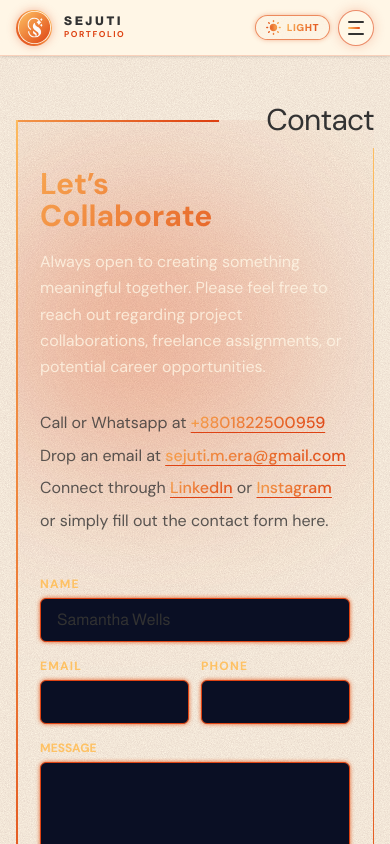
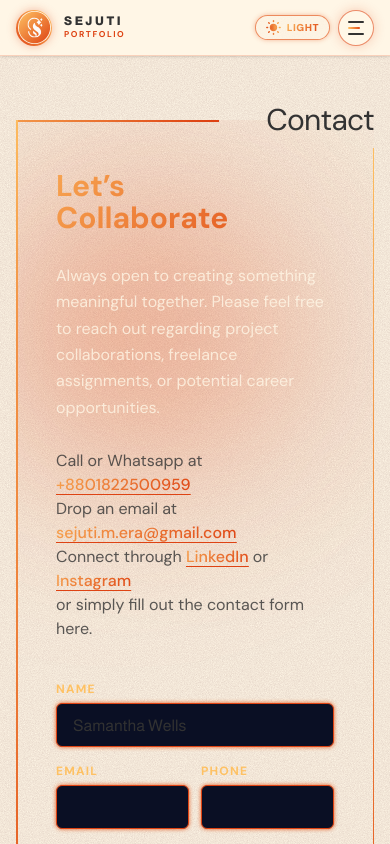
Before and after one commit to shihablabs/project-portfolio, a Next.js app: page /contact in a window 390 px wide. Shown: the top 844 px of the page. Built offline with nearby package versions, Linux system fonts and the light colour scheme.

Commit message:
fix(contact): apply responsive padding and max-width on Contact Hero card

```diff
--- a/src/components/sections/ContactPageView.tsx
+++ b/src/components/sections/ContactPageView.tsx
@@ -116,7 +116,7 @@ export default function ContactPageView() {
 
       <div className="w-full max-w-[1240px] mx-auto">
         {/* ── 01. CONTACT HERO CARD (Pixel-perfect Figma Layout) ── */}
-        <div className="relative w-full bg-transparent min-h-[500px] lg:min-h-[540px] flex items-center pt-12 sm:pt-14 lg:pt-16 pb-12 sm:pb-14 lg:pb-16 pl-6 sm:pl-10 lg:pl-16 pr-6 sm:pr-10 lg:pr-14">
+        <div className="relative w-full max-w-[1240px] mx-auto bg-transparent min-h-[500px] lg:min-h-[540px] flex items-center pt-[50px] lg:pt-[100px] pb-[40px] lg:pb-[60px] px-[40px] lg:px-[100px]">
           {/* Top horizontal border line (starts at 0,0 and stops before Contact) */}
           <div
             className="absolute top-0 left-0 right-[155px] sm:right-[180px] h-[1.5px] pointer-events-none"
@@ -207,7 +207,7 @@ export default function ContactPageView() {
                   Collaborate
                 </h1>
 
-                <p className="font-dm text-base lg:text-[18px] text-[rgba(255,247,231,0.78)] leading-[1.65] max-w-sm lg:max-w-[420px]">
+                <p className="font-dm text-base lg:text-[18px] pt-3 text-[rgba(255,247,231,0.78)] leading-[1.65] max-w-sm lg:max-w-[420px]">
                   Always open to creating something meaningful together. Please
                   feel free to reach out regarding project collaborations,
                   freelance assignments, or potential career opportunities.
@@ -215,8 +215,8 @@ export default function ContactPageView() {
               </div>
 
               {/* Contact Links */}
-              <div className="font-dm text-base lg:text-[18px] text-[rgba(255,247,231,0.78)] leading-[1.8] pt-1 space-y-1">
-                <p>
+              <div className="font-dm text-base lg:text-[18px] text-[rgba(255,247,231,0.78)] pt-1">
+                <p className="p-0">
                   Call or Whatsapp at{" "}
                   <a
                     href="tel:+8801822500959"
@@ -354,7 +354,7 @@ export default function ContactPageView() {
                     required
                     value={formData.message}
                     onChange={handleChange}
-                    className="contact-input w-full h-28 lg:h-36 p-4 rounded-[6px] bg-[#0A0F24] text-[var(--ink)] text-base lg:text-xl focus:outline-none transition-all resize-none"
+                    className="contact-input w-full h-24 lg:h-30 p-4 rounded-[6px] bg-[#0A0F24] text-[var(--ink)] text-base lg:text-xl focus:outline-none transition-all resize-none"
                   />
                 </div>
 
```
